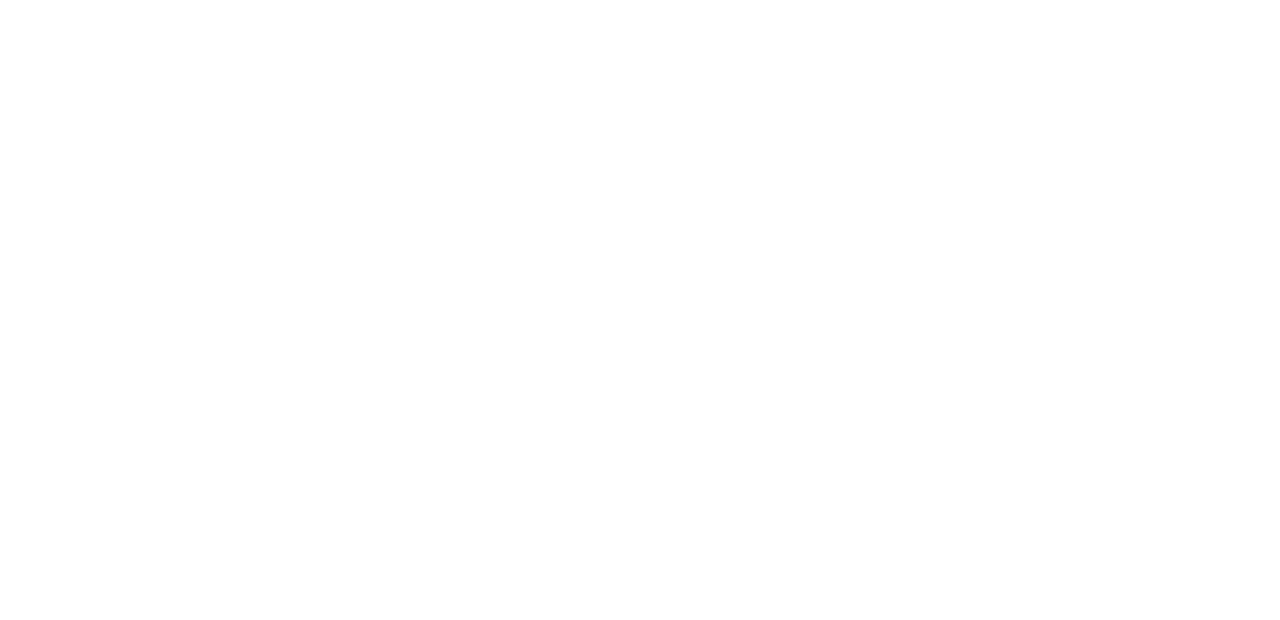
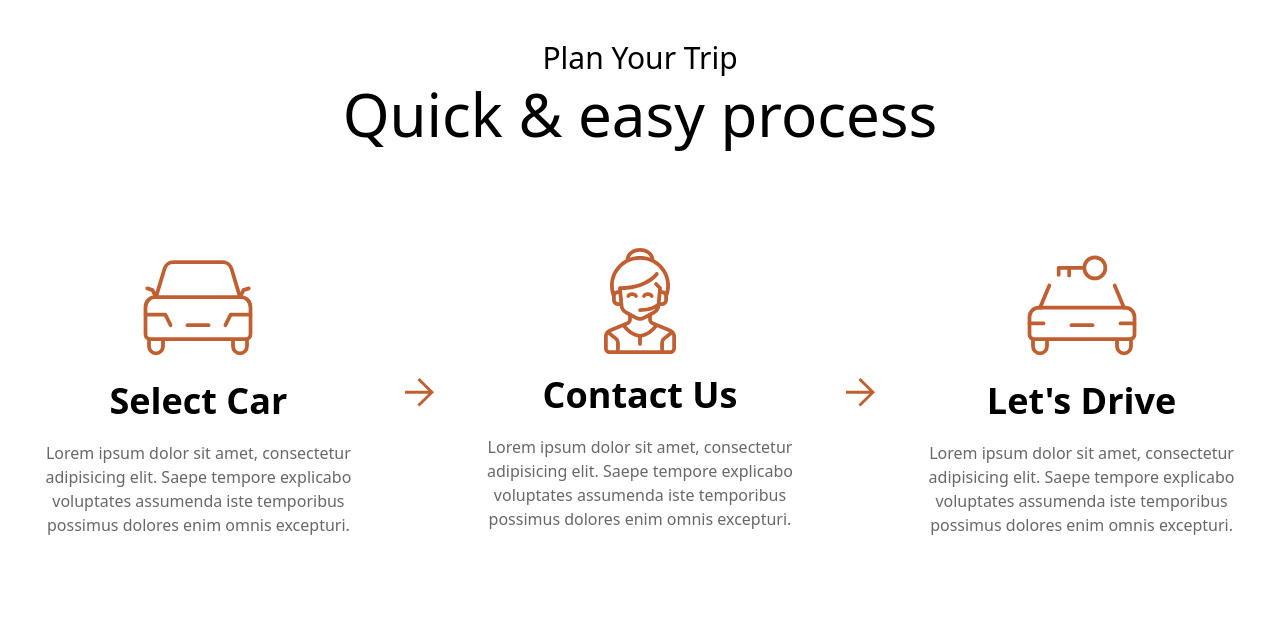
Before and after one commit to iqbalherdianysah/rental-mobil, a website: page src/index.html in a window 1280 px wide. Drawn offline with Linux system fonts and the light colour scheme.

Commit message:
add plan your trip section, add font rubik

```diff
--- a/src/index.html
+++ b/src/index.html
@@ -5,6 +5,56 @@
 		<meta name="viewport" content="width=device-width, initial-scale=1.0" />
 		<title>Rental Mobil</title>
 		<link rel="stylesheet" href="../dist/output.css" />
+		<link rel="preconnect" href="https://fonts.googleapis.com">
+		<link rel="preconnect" href="https://fonts.gstatic.com" crossorigin>
+		<link href="https://fonts.googleapis.com/css2?family=Rubik:wght@400;500;600;700&display=swap" rel="stylesheet">
 	</head>
-	<body></body>
+	<body>
+
+		<!--plan your trip - Hadis-->
+		<section id="process" class="w-full">
+			<div class="container py-10">
+				<div class="text-center">
+					<h1 class="text-xl sm:text-2xl lg:text-3xl font-medium mb-2">Plan Your Trip</h1>
+					<h2 class="text-3xl sm:text-5xl lg:text-6xl font-medium">Quick & easy process</h2>
+				</div>
+
+				<div class="content flex flex-col sm:flex-row sm:mt-8 lg:mt-16 text-center gap-4 sm:gap-6">
+					<div class="content-select-car flex flex-col items-center py-10 gap-5">
+						<div>
+							<img class="w-20 h-20 lg:w-full lg:h-full" src="../assets/icons/process-icon-car1.svg" alt="icon-car1">
+						</div>
+						<h3 class="text-2xl sm:text-3xl lg:text-4xl font-semibold">Select Car</h3>
+						<p class="text-grey-text">Lorem ipsum dolor sit amet, consectetur adipisicing elit. Saepe tempore explicabo voluptates assumenda iste temporibus possimus dolores enim omnis excepturi.</p>
+					</div>
+
+					<div class="m-auto">
+						<img class="w-7 rotate-90 sm:w-24 sm:rotate-0" src="../assets/icons/arrow.svg" alt="">
+					</div>
+
+					<div class="content-select-car flex flex-col items-center py-10 gap-5">
+						<div>
+							<img class="w-20 h-20 lg:w-full lg:h-full" src="../assets/icons/process-icon-cs.svg" alt="icon-car1">
+						</div>
+						<h3 class="text-2xl sm:text-3xl lg:text-4xl font-semibold">Contact Us</h3>
+						<p class="text-grey-text">Lorem ipsum dolor sit amet, consectetur adipisicing elit. Saepe tempore explicabo voluptates assumenda iste temporibus possimus dolores enim omnis excepturi.</p>
+					</div>
+
+					<div class="m-auto">
+						<img class="w-7 rotate-90 sm:w-24 sm:rotate-0" src="../assets/icons/arrow.svg" alt="">
+					</div>
+
+					<div class="content-select-car flex flex-col items-center py-10 gap-5">
+						<div>
+							<img class="w-20 h-20 lg:w-full lg:h-full" src="../assets/icons/process-icon-car2.svg" alt="icon-car1">
+						</div>
+						<h3 class="text-2xl sm:text-3xl lg:text-4xl font-semibold">Let's Drive</h3>
+						<p class="text-grey-text">Lorem ipsum dolor sit amet, consectetur adipisicing elit. Saepe tempore explicabo voluptates assumenda iste temporibus possimus dolores enim omnis excepturi.</p>
+					</div>
+				</div>
+			</div>
+		</section>
+		<!--plan your trip end - Hadis-->
+
+	</body>
 </html>
--- a/tailwind.config.js
+++ b/tailwind.config.js
@@ -2,6 +2,9 @@
 module.exports = {
 	content: ["./src/**/*.{html,js}"],
 	theme: {
+		fontFamily: {
+			'rubik': ['Rubik', 'sans-serif'],
+		},
 		extend: {
 			colors: {
 				primary: "#C05F31",
```
Also changed, not shown: assets/icons/arrow.svg (added), assets/icons/process-icon-car1.svg (added), assets/icons/process-icon-car2.svg (added), assets/icons/process-icon-cs.svg (added), dist/output.css.
